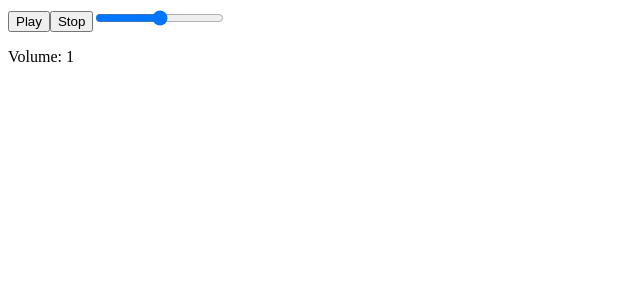
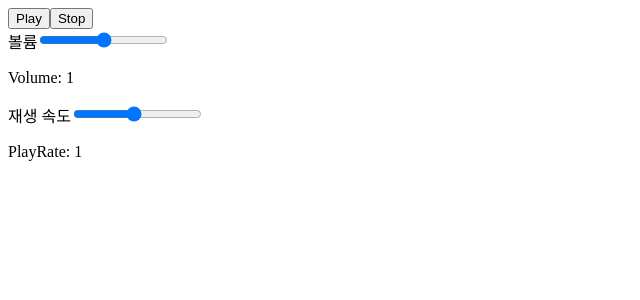
Before and after one commit to Lee-Siyoung/WebAudioApi, a Vue app: page / in a window 1280 px wide. Shown: the top 300 px of the page, without its empty margins (0-640 px from the left). Built offline with nearby package versions, Linux system fonts and the light colour scheme; no server answers.

Commit message:
재생속도 조절

```diff
--- a/src/App.vue
+++ b/src/App.vue
@@ -2,15 +2,28 @@
   <div>
     <button @click="play">Play</button>
     <button @click="stop">Stop</button>
+    <div>
+      <label for="volumeControl">볼륨</label>
       <input
         type="range"
         min="0"
         max="2"
         step="0.1"
-      v-model="volume"
-      @input="updateVolume(volume)"
+        v-model="state.volume"
+        @input="updateVolume(state.volume)"
       />
-    <p>Volume: {{ volume }}</p>
+      <p>Volume: {{ state.volume }}</p>
+      <label for="playbackRate">재생 속도</label>
+      <input
+        type="range"
+        min="0.1"
+        max="2"
+        step="0.1"
+        v-model="state.playbackRate"
+        @input="updatePlaybackRat(state.playbackRate)"
+      />
+      <p>PlayRate: {{ state.playbackRate }}</p>
+    </div>
   </div>
 </template>
 
@@ -20,9 +33,12 @@ import { useAudio } from "@/utils/useAudio";
 
 export default defineComponent({
   setup() {
-    const { play, stop, volume, updateVolume } = useAudio("../assets/test.mp3");
+    const { play, stop, state, updateVolume, updatePlaybackRat } =
+      useAudio("../assets/test.mp3");
 
-    return { play, stop, volume, updateVolume };
+    return { play, stop, state, updateVolume, updatePlaybackRat };
   },
 });
 </script>
+
+<style></style>
--- a/src/utils/AudioController.ts
+++ b/src/utils/AudioController.ts
@@ -33,4 +33,9 @@ export class AudioController {
   setVolume(volume: number): void {
     this.gainNode.gain.value = volume;
   }
+  setPlaybackRate(rate: number): void {
+    if (this.sourceNode) {
+      this.sourceNode.playbackRate.value = rate;
+    }
+  }
 }
--- a/src/utils/useAudio.ts
+++ b/src/utils/useAudio.ts
@@ -1,17 +1,20 @@
-import { ref } from "vue";
+import { reactive } from "vue";
 import { AudioController } from "./AudioController";
 
 export function useAudio(url: string) {
   const audioController = new AudioController();
-  const isLoaded = ref(false);
-  const volume = ref(1);
+  const state = reactive({
+    isLoaded: false,
+    volume: 1,
+    playbackRate: 1,
+  });
 
   audioController.loadAudio(url).then(() => {
-    isLoaded.value = true;
+    state.isLoaded = true;
   });
 
   const play = () => {
-    if (isLoaded.value) {
+    if (state.isLoaded) {
       audioController.play();
     }
   };
@@ -21,9 +24,14 @@ export function useAudio(url: string) {
   };
 
   const updateVolume = (newVolume: number) => {
-    volume.value = newVolume;
-    audioController.setVolume(volume.value);
+    state.volume = newVolume;
+    audioController.setVolume(state.volume);
   };
 
-  return { play, stop, volume, updateVolume };
+  const updatePlaybackRat = (newRate: number) => {
+    state.playbackRate = newRate;
+    audioController.setPlaybackRate(state.playbackRate);
+  };
+
+  return { play, stop, state, updateVolume, updatePlaybackRat };
 }
```
Also changed, not shown: 2 other files (tests, documents, lock files or other folders). Lines whose indentation alone changed are shown as unchanged.
